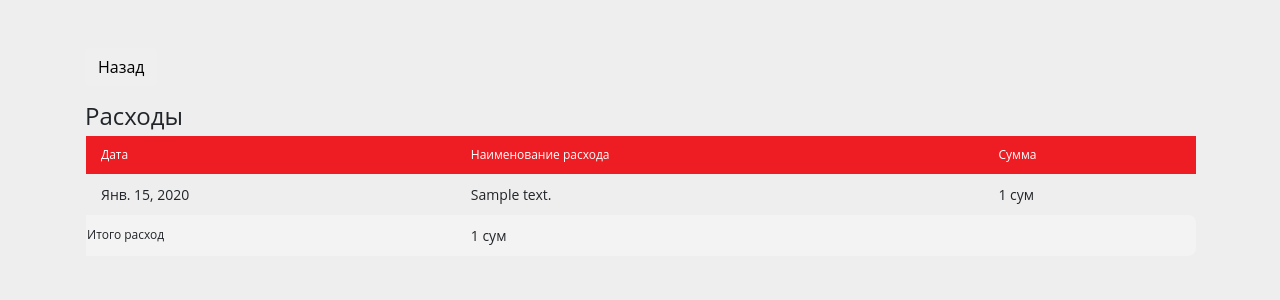
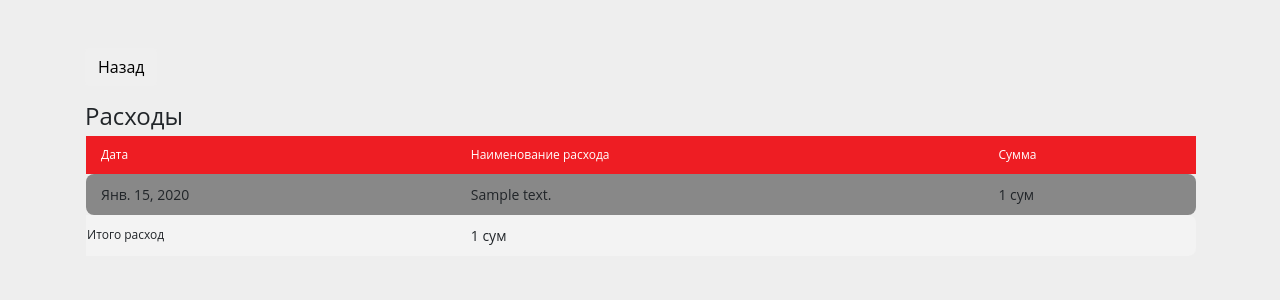
Before and after one commit to progmax646/meet_django, a Django app: page /account/order-podcategory/1/2020-01-15 in a window 1280 px wide. Shown: the top 300 px of the page. Run offline with Django 3.2, Linux system fonts and the light colour scheme; tables that the repository leaves empty hold one stand-in row (values such as "Sample post"); some libraries are stand-ins or nearby versions.

Commit message:
update color random for account

```diff
--- a/apps/account/admin.py
+++ b/apps/account/admin.py
@@ -1,5 +1,5 @@
 from django.contrib import admin
-from .models import Account_category, Account_podcategory, Account_coming, Account_order, Budget
+from .models import Account_category, Account_podcategory, Account_coming, Account_order, Budget, Color_order
 
 # Register your models here.
 admin.site.register(Account_category)
@@ -7,3 +7,4 @@ admin.site.register(Account_podcategory)
 admin.site.register(Account_coming)
 admin.site.register(Account_order)
 admin.site.register(Budget)
+admin.site.register(Color_order)
--- a/apps/account/models.py
+++ b/apps/account/models.py
@@ -24,12 +24,25 @@ class Account_podcategory(models.Model):
         verbose_name_plural = 'Подкатегория'
 
 
+class Color_order(models.Model):
+    color = models.CharField(max_length=255)
+    date = models.DateField()
+
+    def __str__(self):
+        return self.color
+
+    class Meta:
+        verbose_name = 'Цвета'
+        verbose_name_plural = 'Цвет'
+
+
 class Account_order(models.Model):
     category = models.ForeignKey(Account_category, on_delete=models.CASCADE)
     podcategory = models.ForeignKey(Account_podcategory, on_delete=models.CASCADE, null=True)
     summa = models.IntegerField()
     description = models.CharField(max_length=255)
     date = models.DateField()
+    color = models.ForeignKey(Color_order, on_delete=models.CASCADE, null=True)
     created_at = models.DateTimeField(auto_now=True, auto_now_add=False)
 
     def __str__(self):
--- /dev/null
+++ b/apps/account/modules.py
@@ -0,0 +1,5 @@
+import random
+
+def random_color():
+        rand = lambda: random.randint(100, 255)
+        return '#%02X%02X%02X' % (rand(), rand(), rand())
--- a/apps/account/templates/account/table_order.html
+++ b/apps/account/templates/account/table_order.html
@@ -23,7 +23,7 @@
     </thead>
     <tbody>
     {% for item in account_orders%}
-    <tr>
+    <tr style="background-color: {{item.color.color}}">
         <td>{{item.date}}</td>
         <td>{{item.description}}</td>
         <td>{{item.summa}} сум</td>
--- a/apps/account/templates/account/table_podcategory_order.html
+++ b/apps/account/templates/account/table_podcategory_order.html
@@ -17,7 +17,7 @@
                 </thead>
                 <tbody>
                 {% for item in account_orders%}
-                <tr>
+                <tr style="background-color: {{item.color.color}};">
                     <td>{{item.date}}</td>
                     <td>{{item.description}}</td>
                     <td>{{item.summa}} сум</td>
--- a/apps/account/views.py
+++ b/apps/account/views.py
@@ -1,12 +1,15 @@
 from django.shortcuts import render, HttpResponse, redirect
-from .models import Account_podcategory, Account_category, Account_coming, Account_order, Budget
+from .models import Account_podcategory, Account_category, Account_coming, Account_order, Budget, Color_order
 from datetime import date
 from django.views.decorators.csrf import csrf_protect
 from django.contrib.auth import authenticate, login, logout
 from django.contrib import messages
 from django.contrib.auth.decorators import login_required
 from datetime import datetime
+import re
 import locale
+import random
+from . import modules
 
 
 def login_account(request):
@@ -135,7 +138,7 @@ def index(request):
     total_ost = corp_ost+kitchen_ost+hoz_ost+other_ost+karantin_ost
 
 
-    return render(request, 'account/index.html', {'categories':categories, 'corp_come_summa':format(sum(corp_come_summa), '10,d'),
+    return render(request, 'account/index.html', {'categories':categories, 'corp_come_summa':sum(corp_come_summa),
                                                   'kitchen_come_summa':format(sum(kitchen_come_summa), '10,d'), 'hoz_come_summa':format(sum(hoz_come_summa), '10,d'),
                                                   'other_come_summa':format(sum(other_come_summa), '10,d'), 'karantin_come_summa':format(sum(karantin_come_summa), '10,d'),
                                                   'total_summa':format(total_come_summa, '10,d'), 'corp_summa_order_total':format(sum(corp_summa_order_total), '10,d'),
@@ -178,6 +181,8 @@ def create(request):
 # создание расхода
 def create_order(request):
     date = datetime.today().strftime("%Y-%m-%d")
+    color_obj = Color_order.objects.filter(date=date)
+
     if request.method == 'POST':
         category_s = request.POST['category']
         podcategory = request.POST['podcategory']
@@ -191,7 +196,16 @@ def create_order(request):
 
     #     creating order
         category = Account_category.objects.get(pk=category_s)
-        account_order = Account_order(category=category, podcategory=account_podcategory, summa=summa, description=description, date=date)
+        if color_obj:
+            color = color_obj
+            account_order = Account_order(category=category, podcategory=account_podcategory, summa=summa,
+                                          description=description, date=date, color=color[0])
+        else:
+            r = modules.random_color()
+            color = Color_order.objects.create(color=r, date=date)
+            color.save()
+            account_order = Account_order(category=category, podcategory=account_podcategory, summa=summa,
+                                          description=description, date=date, color=color)
 
         try:
             account_order.save()
```
